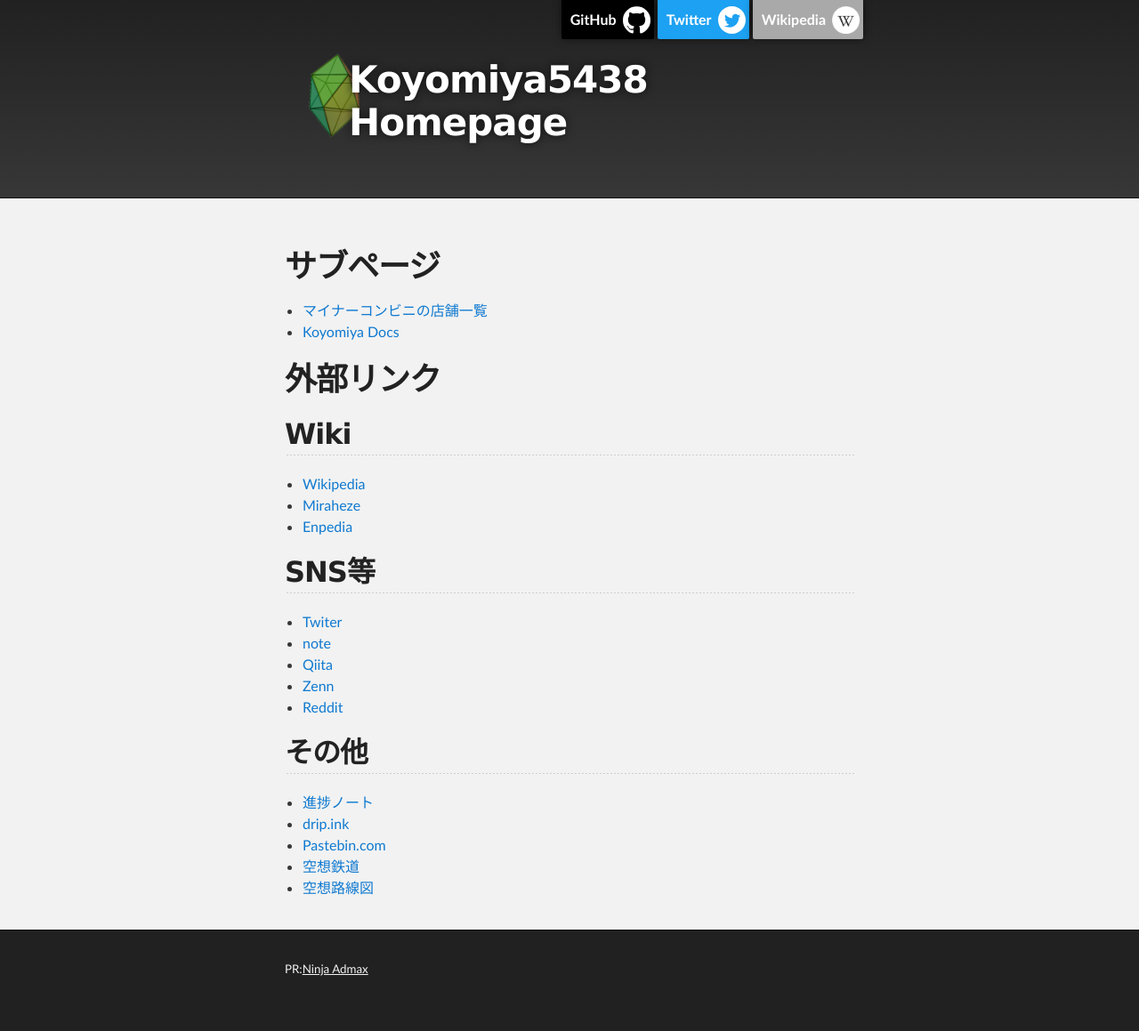
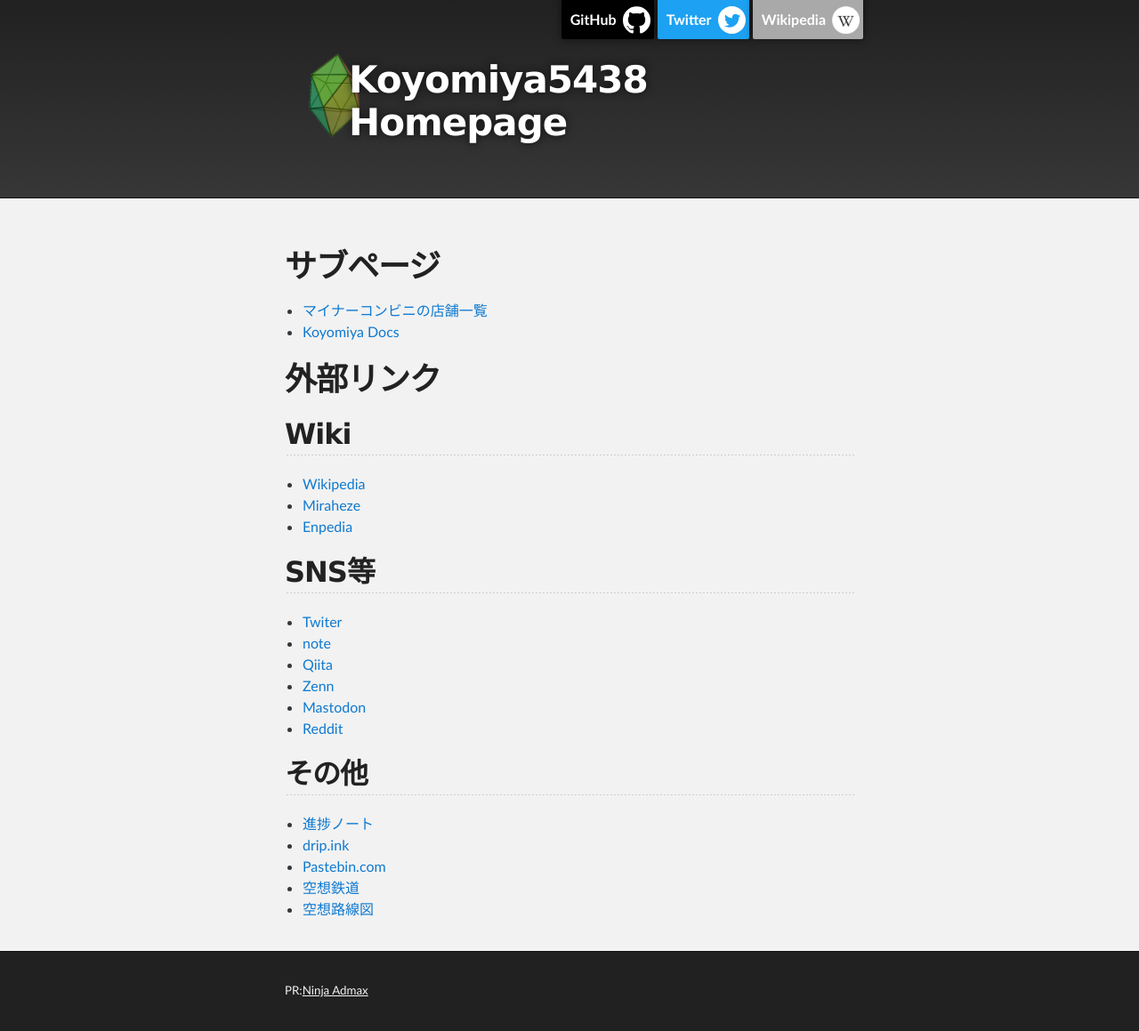
Before and after one commit to koyomiyahouya/koyomiyahouya.github.io, a Jekyll site: the page built from index.md, in a window 1280 px wide. Shown: the whole page at 89% size. Built offline with Jekyll 4.4.1, drawn with Linux system fonts in a browser that asks for light colours; the repository's description, which GitHub fills in, is left out; before the commit the page ends 1135 px from its top, so only the background shows below that.

Commit message:
Update index.md

```diff
--- a/index.md
+++ b/index.md
@@ -17,6 +17,7 @@ title: Koyomiya5438 Homepage
 * [note](https://note.com/koyomiya)
 * [Qiita](https://qiita.com/Koyomiya)
 * [Zenn](https://zenn.dev/koyomiya)
+* [Mastodon](https://fedibird.com/@koyomiya)
 * [Reddit](https://www.reddit.com/user/koyomiya)
 
 ## その他
```
